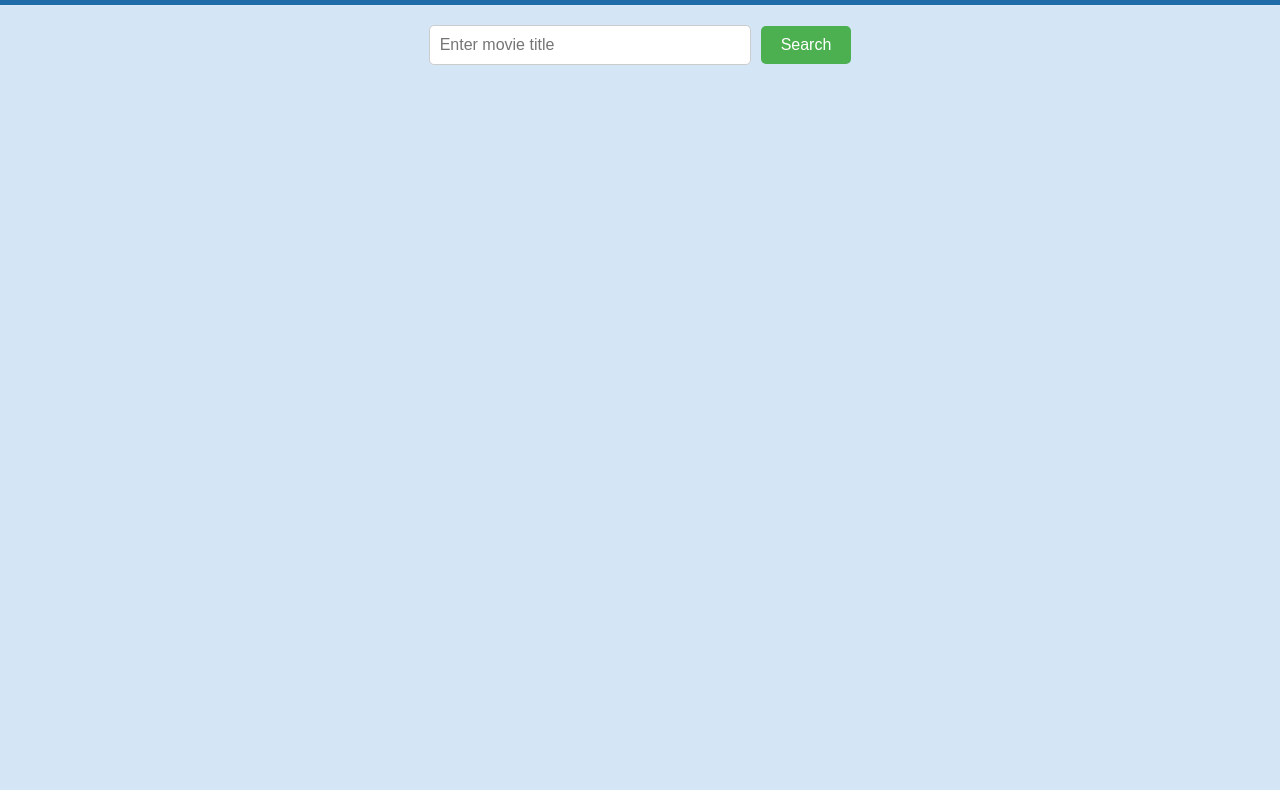
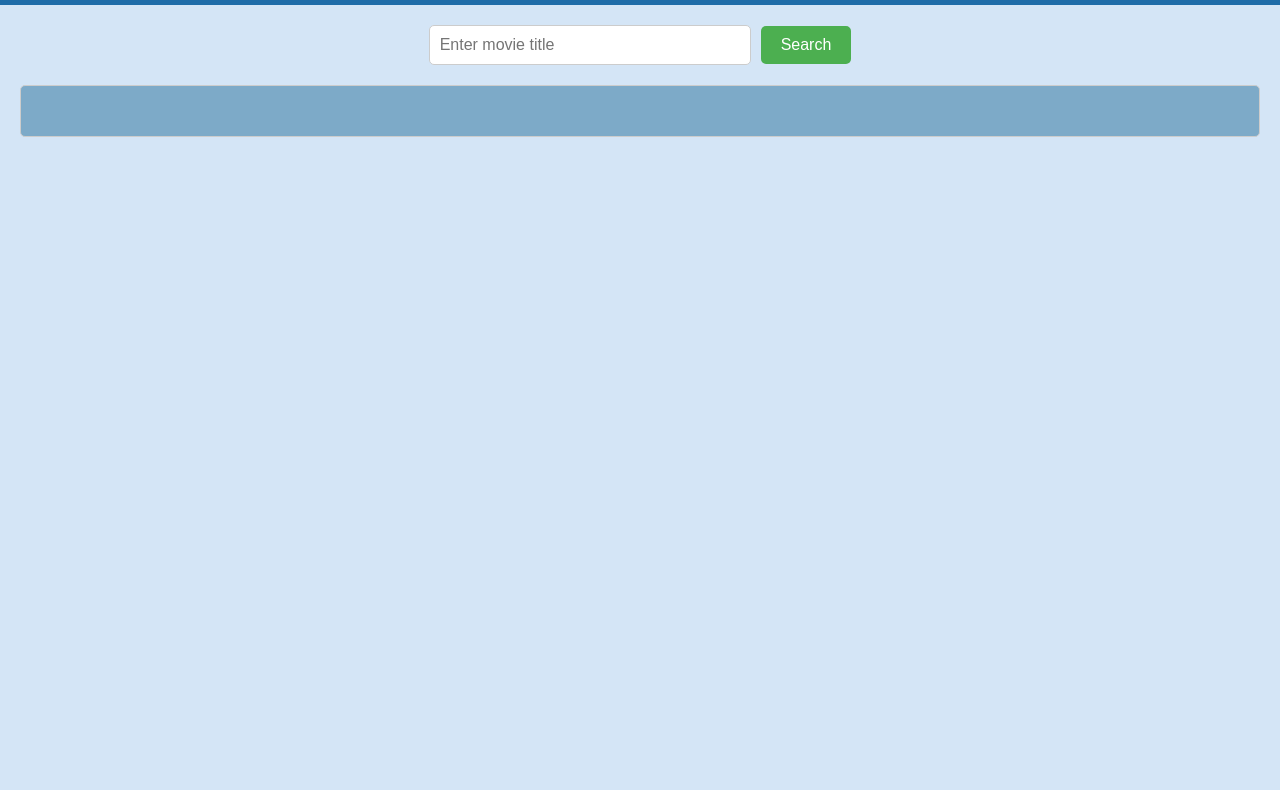
Before and after one commit to samuelsuu/movieSearch, a plain HTML site: page index.html in a window 1280 px wide. Shown: the part 72-862 px from the top of the page. Drawn offline with Linux system fonts and the light colour scheme.

Commit message:
Add files via upload

```diff
--- a/index.html
+++ b/index.html
@@ -15,9 +15,11 @@
         <input type="text" id="search-input" placeholder="Enter movie title" />
         <button id="search-button">Search</button>
       </div>
-      <div class="movie">
-        <div id="search-results"></div>
-        <div id="movie-details"></div>
+      <div class="movie-card">
+        <div id="search-results">
+        </div>
+        <div id="movie-details">
+        </div>
       </div>
     </main>
 
--- a/style.css
+++ b/style.css
@@ -19,6 +19,7 @@ body {
     padding: 20px;
     background: rgb(212,229,246);
     height: 100vh;
+    color: white;
   }
 
   .search-container {
@@ -54,16 +55,21 @@ body {
   }
 
   .movie-card {
+    display: flex;
+    justify-content: center;
+    flex-direction: column;
     text-align: center;
-    padding: 10px;
+    padding: 25px;
     border: 1px solid #ccc;
     border-radius: 5px;
+    background: rgb(125,170,200);
   }
 
   .movie-card img {
-    max-width: 100%;
+    /* max-width: 100%; */
     height: auto;
     margin-bottom: 10px;
+    display: flex;
   }
 
   .movie-details {
```
